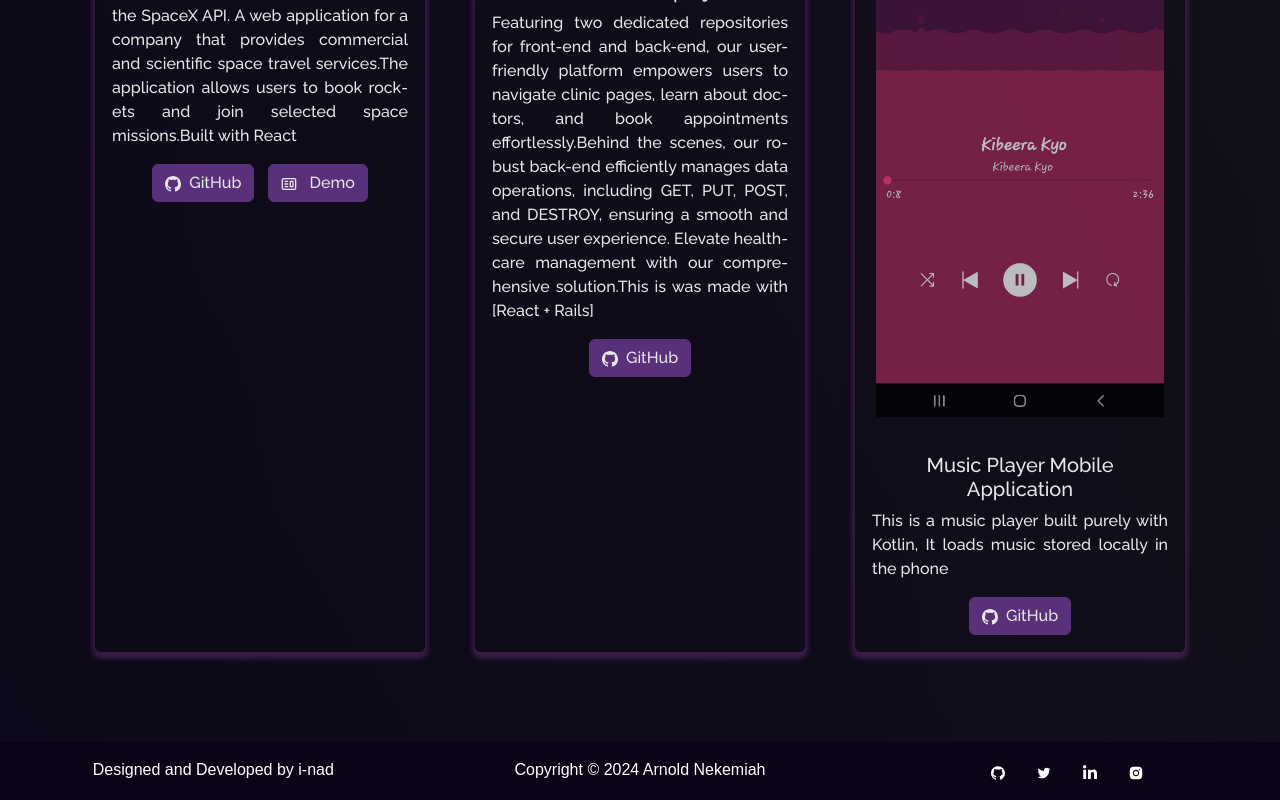
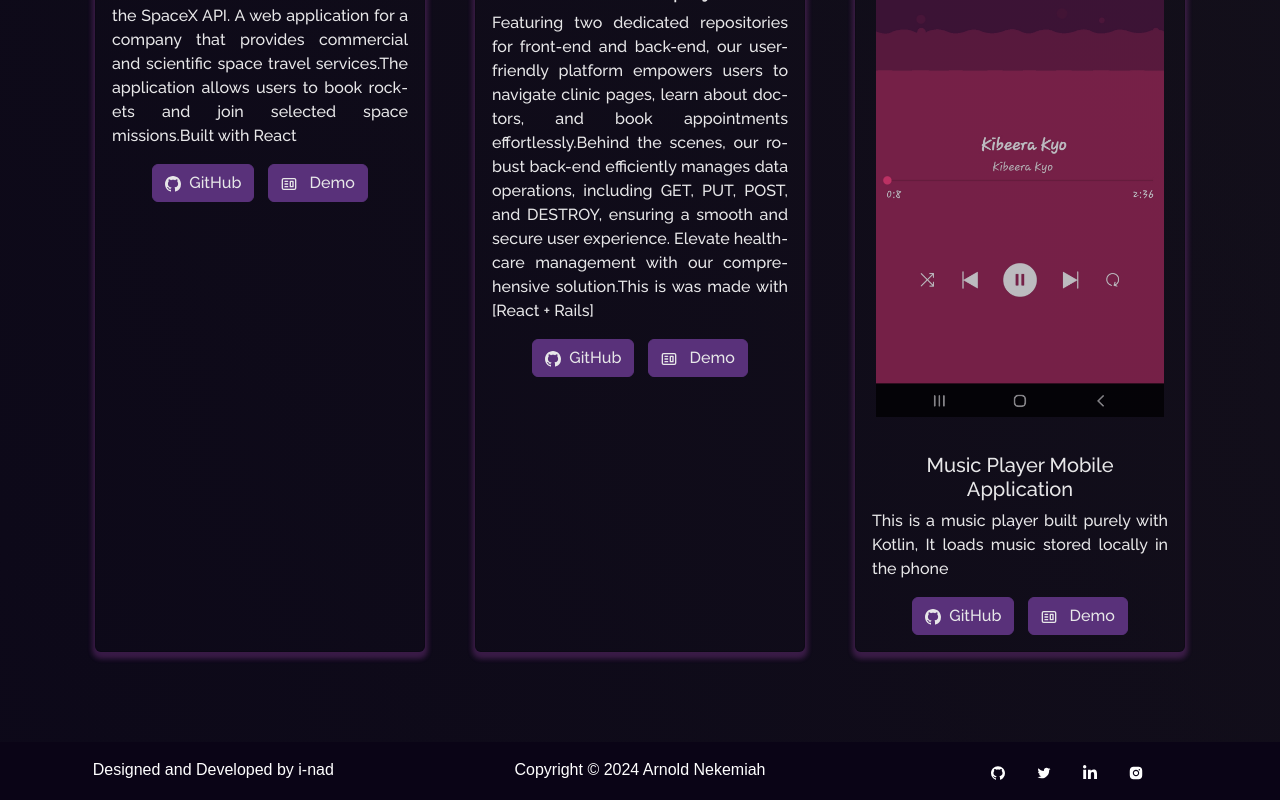
Before and after one commit to arnoldnekemiah/arnoldnek, a React (Create React App) app: page /project in a window 1280 px wide. Shown: the part 1384-2184 px from the top of the page. Built offline with nearby package versions, Linux system fonts and the light colour scheme.

Commit message:
updated links

```diff
--- a/src/components/Projects/Projects.js
+++ b/src/components/Projects/Projects.js
@@ -74,6 +74,7 @@
               title="Doctors clinic project"
               description="Featuring two dedicated repositories for front-end and back-end, our user-friendly platform empowers users to navigate clinic pages, learn about doctors, and book appointments effortlessly.Behind the scenes, our robust back-end efficiently manages data operations, including GET, PUT, POST, and DESTROY, ensuring a smooth and secure user experience. Elevate healthcare management with our comprehensive solution.This is was made with [React + Rails]"
               ghLink="https://github.com/arnoldnekemiah/book-an-appointment-capstone"
+              demoLink="https://drive.google.com/file/d/1pTlifcIavgGnuqk3oPSvJ9684Us7RusF/view?usp=sharing"
             />
           </Col>
 
@@ -84,6 +85,7 @@
               title="Music Player Mobile Application"
               description="This is a music player built purely with Kotlin, It loads music stored locally in the phone"
               ghLink="https://github.com/arnoldnekemiah/Music_App"
+              demoLink="https://drive.google.com/file/d/1N1fNvkzig8Tne7UUa2l1s02pgjWcXAmJ/view?usp=sharing"
             />
           </Col>
         </Row>
```
